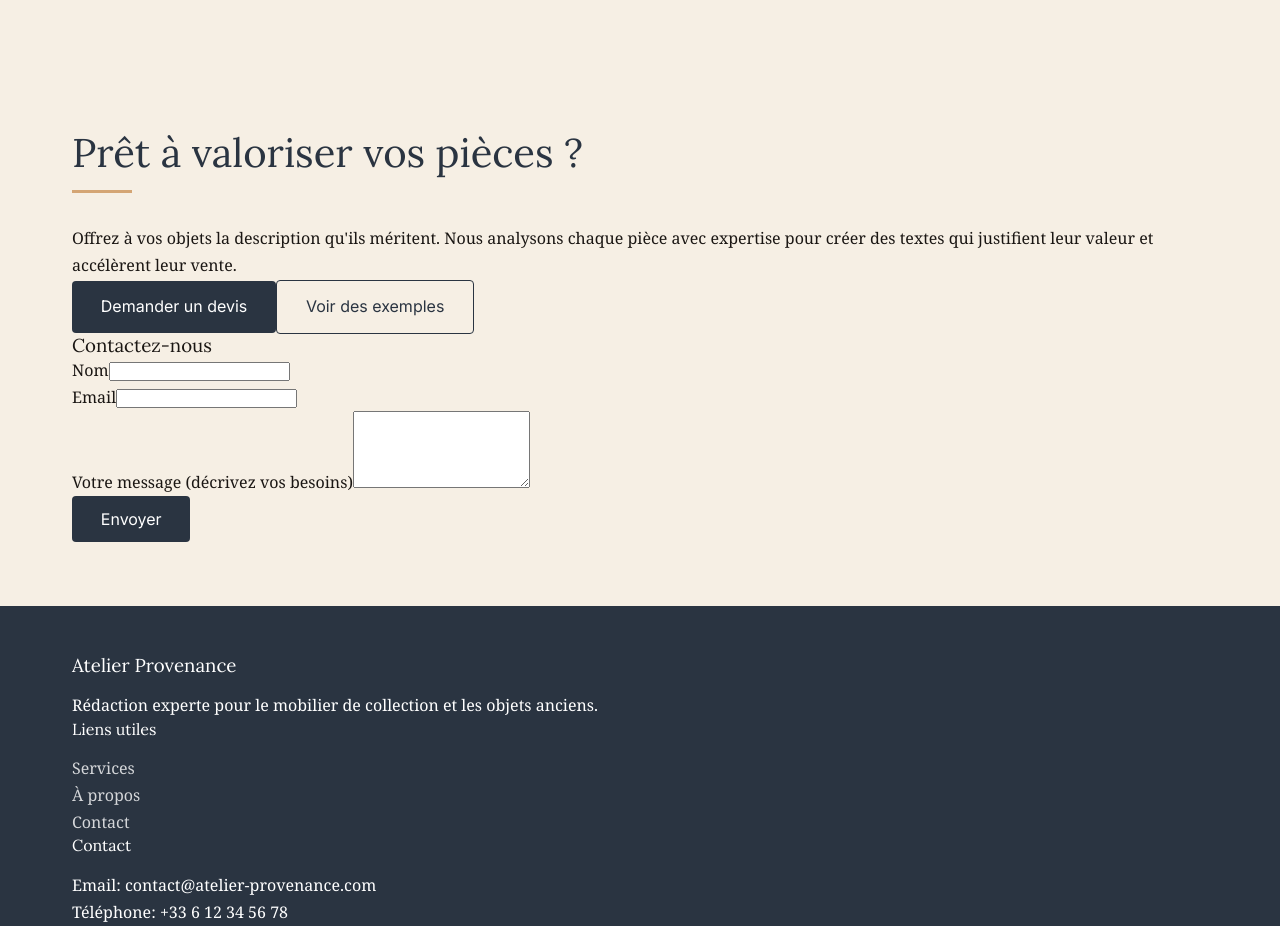
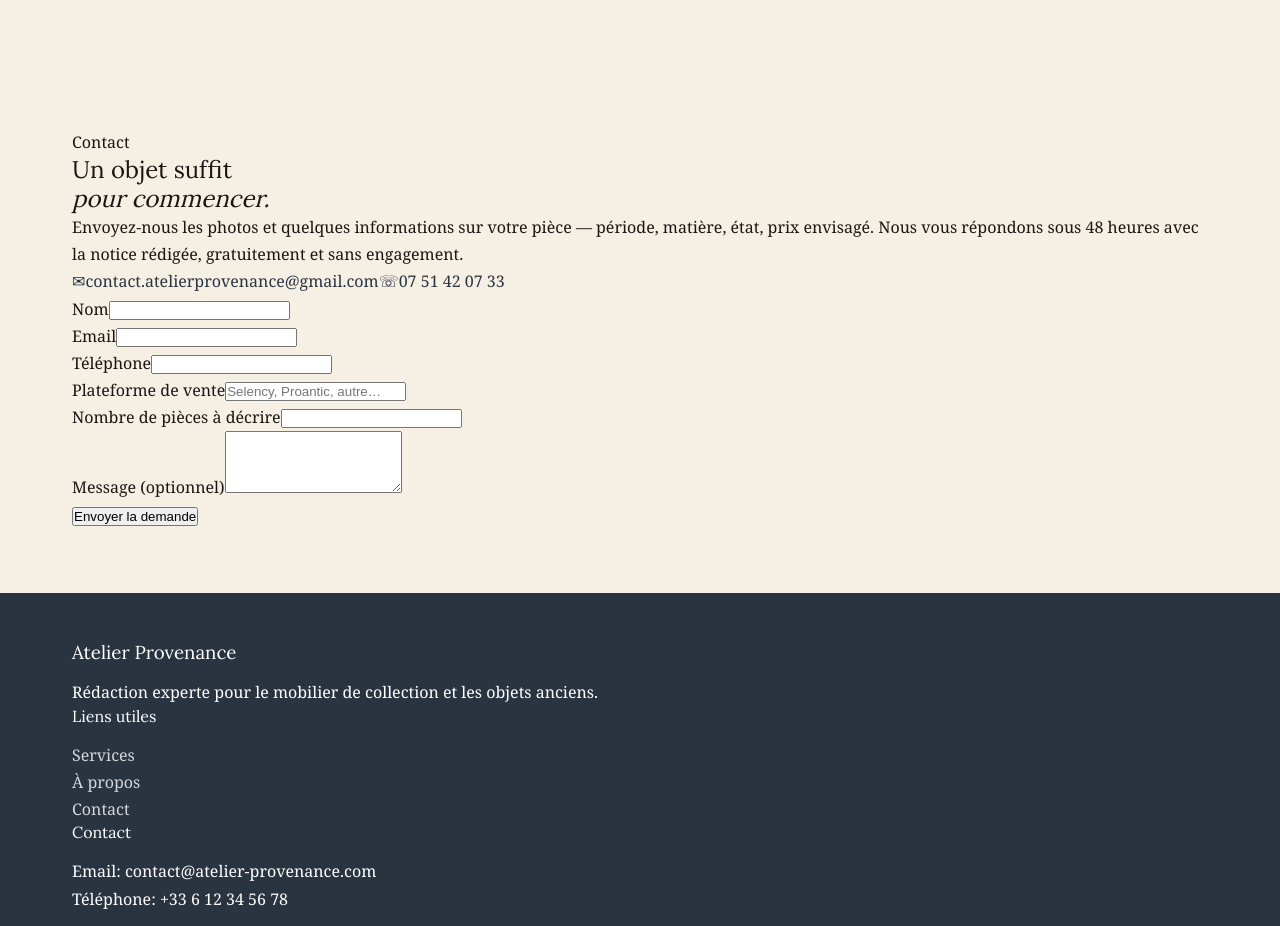
Before and after one commit to germaindbs-design/atelier-provenance, a Next.js app: page / in a window 1280 px wide. Shown: the part 2050-2976 px from the top of the page. Built offline with nearby package versions, Linux system fonts and the light colour scheme.

Commit message:
Update Cta.tsx

```diff
--- a/app/components/Cta.tsx
+++ b/app/components/Cta.tsx
@@ -1,38 +1,115 @@
-import Link from 'next/link'
+"use client";
 
-export default function Cta() {
+export default function Cta({
+  formData,
+  setFormData,
+  formStatus,
+  handleSubmit
+}: {
+  formData: any;
+  setFormData: (value: any) => void;
+  formStatus: string | null;
+  handleSubmit: (e: React.FormEvent) => void;
+}) {
   return (
-    <section id="contact" className="section">
-      <div className="container">
-        <div className="cta-content">
-          <h2 className="section-title">Prêt à valoriser vos pièces ?</h2>
-          <p className="cta-text">Offrez à vos objets la description qu'ils méritent. Nous analysons chaque pièce avec expertise pour créer des textes qui justifient leur valeur et accélèrent leur vente.</p>
-
-          <div className="cta-buttons">
-            <Link href="#contact-form" className="btn">Demander un devis</Link>
-            <Link href="#examples" className="btn btn-outline">Voir des exemples</Link>
+    <section className="section border-top" id="contact">
+      <div className="container split">
+        <div>
+          <p className="eyebrow">Contact</p>
+          <h2>Un objet suffit<br /><em>pour commencer.</em></h2>
+          <p>
+            Envoyez-nous les photos et quelques informations sur votre pièce —
+            période, matière, état, prix envisagé. Nous vous répondons sous
+            48 heures avec la notice rédigée, gratuitement et sans engagement.
+          </p>
+          <div className="contact-methods">
+            <a href="mailto:contact.atelierprovenance@gmail.com" className="contact-method">
+              <span className="contact-icon">✉</span>
+              <span>contact.atelierprovenance@gmail.com</span>
+            </a>
+            <a href="tel:+33751420733" className="contact-method">
+              <span className="contact-icon">☏</span>
+              <span>07 51 42 07 33</span>
+            </a>
           </div>
         </div>
-
-        <div id="contact-form" className="contact-form">
-          <h3>Contactez-nous</h3>
-          <form>
-            <div className="form-group">
-              <label htmlFor="name">Nom</label>
-              <input type="text" id="name" name="name" required />
+        <div>
+          {formStatus === "sent" ? (
+            <div className="form-success">
+              <h3>Message préparé.</h3>
+              <p>Votre client email s'est ouvert avec les informations pré-remplies. Si ce n'est pas le cas, écrivez-nous directement à contact.atelierprovenance@gmail.com</p>
             </div>
-            <div className="form-group">
-              <label htmlFor="email">Email</label>
-              <input type="email" id="email" name="email" required />
-            </div>
-            <div className="form-group">
-              <label htmlFor="message">Votre message (décrivez vos besoins)</label>
-              <textarea id="message" name="message" rows={5} required></textarea>
-            </div>
-            <button type="submit" className="btn">Envoyer</button>
-          </form>
+          ) : (
+            <form onSubmit={handleSubmit} className="contact-form">
+              <div className="form-row">
+                <div className="form-field">
+                  <label htmlFor="name">Nom</label>
+                  <input
+                    id="name"
+                    type="text"
+                    required
+                    value={formData.name}
+                    onChange={(e) => setFormData({ ...formData, name: e.target.value })}
+                  />
+                </div>
+                <div className="form-field">
+                  <label htmlFor="email">Email</label>
+                  <input
+                    id="email"
+                    type="email"
+                    required
+                    value={formData.email}
+                    onChange={(e) => setFormData({ ...formData, email: e.target.value })}
+                  />
+                </div>
+              </div>
+              <div className="form-row">
+                <div className="form-field">
+                  <label htmlFor="phone">Téléphone</label>
+                  <input
+                    id="phone"
+                    type="tel"
+                    value={formData.phone}
+                    onChange={(e) => setFormData({ ...formData, phone: e.target.value })}
+                  />
+                </div>
+                <div className="form-field">
+                  <label htmlFor="platform">Plateforme de vente</label>
+                  <input
+                    id="platform"
+                    type="text"
+                    placeholder="Selency, Proantic, autre…"
+                    value={formData.platform}
+                    onChange={(e) => setFormData({ ...formData, platform: e.target.value })}
+                  />
+                </div>
+              </div>
+              <div className="form-field">
+                <label htmlFor="pieces">Nombre de pièces à décrire</label>
+                <input
+                  id="pieces"
+                  type="number"
+                  min="1"
+                  value={formData.pieces}
+                  onChange={(e) => setFormData({ ...formData, pieces: e.target.value })}
+                />
+              </div>
+              <div className="form-field">
+                <label htmlFor="message">Message (optionnel)</label>
+                <textarea
+                  id="message"
+                  rows={4}
+                  value={formData.message}
+                  onChange={(e) => setFormData({ ...formData, message: e.target.value })}
+                />
+              </div>
+              <button type="submit" className="button button-primary">
+                Envoyer la demande
+              </button>
+            </form>
+          )}
         </div>
       </div>
     </section>
-  )
+  );
 }
```
